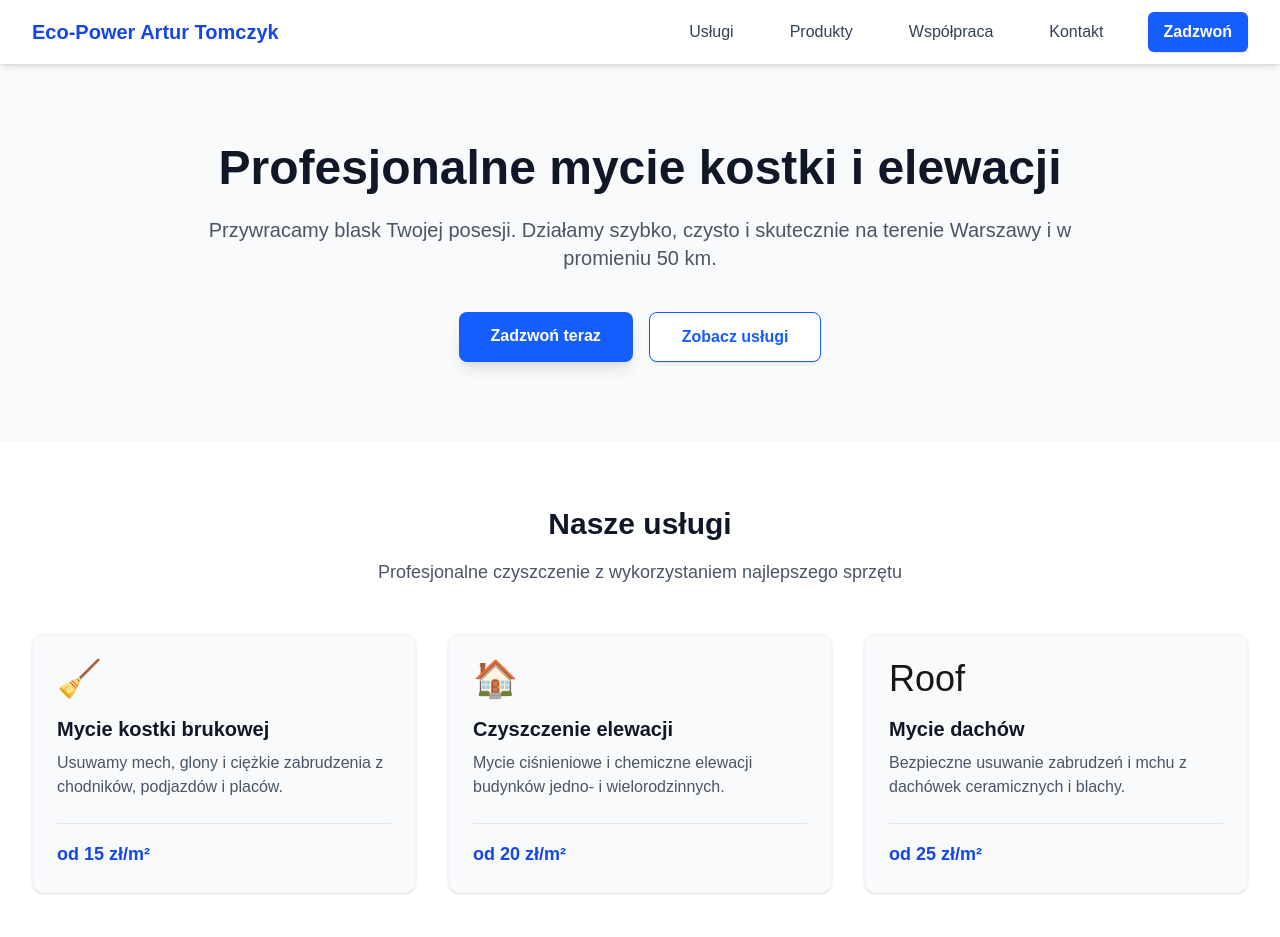
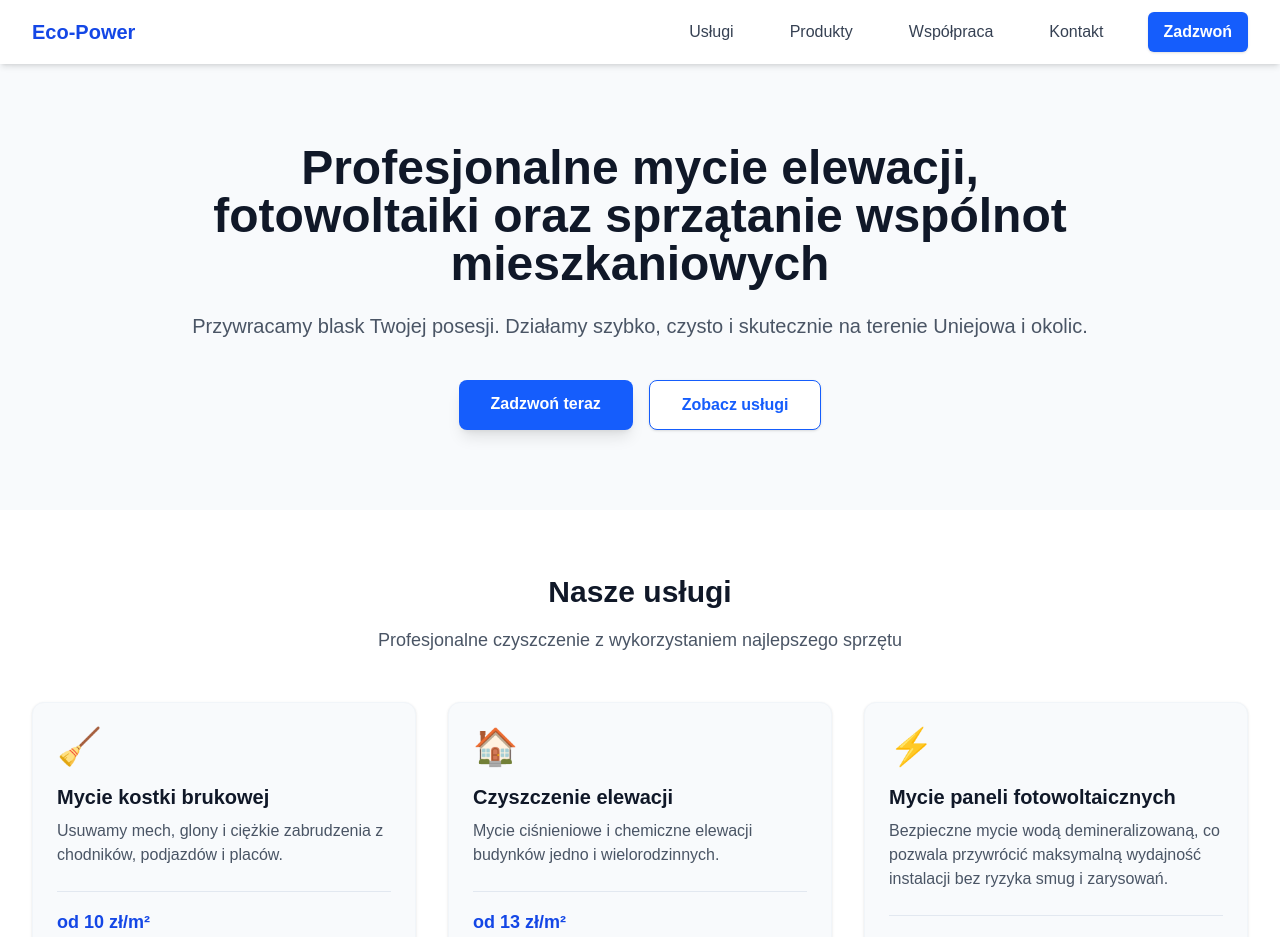
Before and after one commit to cyps0nik/washBrand, a Next.js app: page / in a window 1280 px wide. Shown: the top 937 px of the page. Built offline with nearby package versions, Linux system fonts and the light colour scheme.

Commit message:
zmiany po rozmowie z Artim

```diff
--- a/app/layout.jsx
+++ b/app/layout.jsx
@@ -3,7 +3,7 @@ import Footer from '../components/Footer';
 import './globals.css'; // Zakładam, że tu jest standardowy konfig Tailwind z Next.js
 
 export const metadata = {
-  title: 'ECO-POWER | Kostka i Elewacje',
+  title: 'ECO-POWER | Elewacja i Fotowoltaika',
   description: 'Profesjonalne mycie kostki brukowej i elewacji.',
     icons: {
         icon: [
--- a/data/content.js
+++ b/data/content.js
@@ -1,17 +1,18 @@
 // === EDYTUJ TYLKO TUTAJ — reszta kodu aktualizuje się automatycznie ===
 
 export const firma = {
-    nazwa: "Eco-Power Artur Tomczyk",
+    nazwa: "Eco-Power",
     telefon: "+48 609 447 056",
-    email: "twoj@email.pl", // <-- wpisz swój adres e-mail
+    email: "arti19-89@o2.pl", // <-- wpisz swój adres e-mail
     miasto: "ul. Targowa 29 lok. 25, 99-210 Uniejów",
     nip: "8281383349", // <-- wpisz NIP (opcjonalnie)
-    facebook: "https://www.facebook.com/profile.php?id=100048712626636"
+    facebook: "https://www.facebook.com/profile.php?id=100048712626636",
+    instagram: "https://www.instagram.com/ecopower2023/"
 };
 
 export const hero = {
-    naglowek: "Profesjonalne mycie kostki i elewacji",
-    podtytul: "Przywracamy blask Twojej posesji. Działamy szybko, czysto i skutecznie na terenie Warszawy i w promieniu 50 km.",
+    naglowek: "Profesjonalne mycie elewacji, fotowoltaiki oraz sprzątanie wspólnot mieszkaniowych", //do zmiany bo za dlugie
+    podtytul: "Przywracamy blask Twojej posesji. Działamy szybko, czysto i skutecznie na terenie Uniejowa i okolic.",
     przyciskGlosny: "Zadzwoń teraz",
     przyciskCichy: "Zobacz usługi"
 };
@@ -21,22 +22,22 @@ export const uslugi = [
         id: "kostka",
         nazwa: "Mycie kostki brukowej",
         opis: "Usuwamy mech, glony i ciężkie zabrudzenia z chodników, podjazdów i placów.",
-        cena: "od 15 zł/m²",
+        cena: "od 10 zł/m²",
         ikona: "🧹",
     },
     {
         id: "elewacja",
         nazwa: "Czyszczenie elewacji",
-        opis: "Mycie ciśnieniowe i chemiczne elewacji budynków jedno- i wielorodzinnych.",
-        cena: "od 20 zł/m²",
+        opis: "Mycie ciśnieniowe i chemiczne elewacji budynków jedno i wielorodzinnych.",
+        cena: "od 13 zł/m²",
         ikona: "🏠",
     },
     {
-        id: "dach",
-        nazwa: "Mycie dachów",
-        opis: "Bezpieczne usuwanie zabrudzeń i mchu z dachówek ceramicznych i blachy.",
-        cena: "od 25 zł/m²",
-        ikona: "Roof", // Możemy tu wstawić emoji 🧱 lub ikonę
+        id: "panele",
+        nazwa: "Mycie paneli fotowoltaicznych",
+        opis: "Bezpieczne mycie wodą demineralizowaną, co pozwala przywrócić maksymalną wydajność instalacji bez ryzyka smug i zarysowań.",
+        cena: "od 12 zł/m²",
+        ikona: "⚡", // Możemy tu wstawić emoji 🧱 lub ikonę
     }
 ];
 
@@ -93,7 +94,7 @@ export const dlaczegoMy = [
     {
         id: "doswiadczenie",
         tytul: "Doświadczenie",
-        opis: "Umyte tysiące metrów kwadratowych kostki i elewacji. Wiemy, co robimy.",
+        opis: "Umyte tysiące metrów kwadratowych paneli fotowoltaicznych i elewacji. Wiemy, co robimy.",
         ikona: "🎓",
     },
 ];
@@ -123,7 +124,7 @@ export const faq = [
     {
         id: "f1",
         pytanie: "Czy wyjeżdżacie poza miasto?",
-        odpowiedz: "Tak, obsługujemy Warszawę oraz teren w promieniu do 50 km od miasta.",
+        odpowiedz: "Tak, obsługujemy Uniejów oraz teren w promieniu do 70 km od miasta.",
     },
     {
         id: "f2",
@@ -132,9 +133,9 @@ export const faq = [
     },
     {
         id: "f3",
-        pytanie: "Czy środki chemiczne są bezpieczne dla roślin?",
-        odpowiedz: "Używamy profesjonalnej, w 100% biodegradowalnej chemii, która nie zagraża trawnikom, krzewom ani zwierzętom domowym.",
-    },
+        pytanie: "Czy wycena usługi kosztuje?",
+        odpowiedz: "Nie, cena usługi jest w pełni bezpłatna.",
+    }
 ];
 export const zaufaliNam = [
     { id: "z1", nazwa: "Wspólnota Mieszkaniowa 'Słoneczna'" },
```
